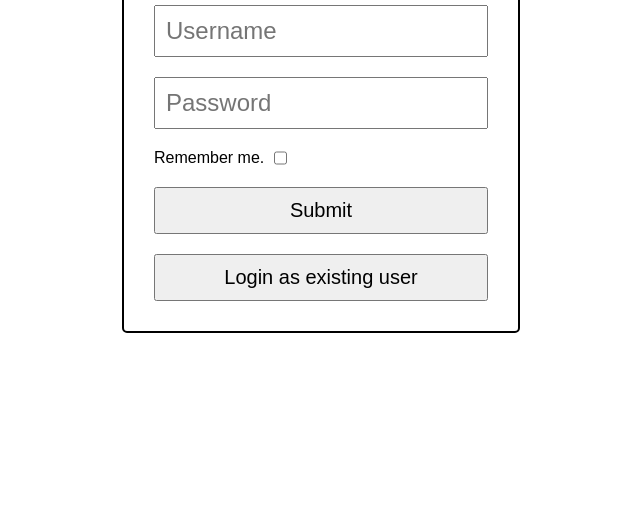
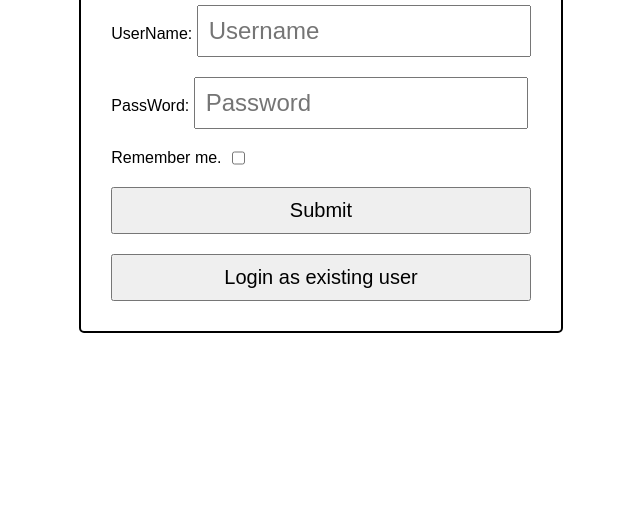
Before and after one commit to acciojob/remember-me-login-form-himaanshusingh, a website: page main.html in a window 1280 px wide. Shown: the part 276-800 px from the top of the page, without its empty margins (319-959 px from the left). Drawn offline with Linux system fonts and the light colour scheme.

Commit message:
created a submission

```diff
--- a/main.html
+++ b/main.html
@@ -7,14 +7,20 @@
     <!-- the entire body must be written by student -->
     <form>
       <h1>Login Form</h1>
-      <input type="text" placeholder="Username" id="username" />
-      <input type="password" placeholder="Password" id="password" />
+      <div class="username-block">
+        <label for="username">UserName: </label>
+        <input type="text" placeholder="Username" id="username" />
+      </div>
+      <div class="password-block">
+        <label for="password">PassWord: </label>
+        <input type="password" placeholder="Password" id="password" />
+      </div>
       <div class="remember-me">
         <label for="checkbox">Remember me.</label>
         <input type="checkbox" id="checkbox" />
       </div>
-      <button type="submit" id="submit">Submit</button>
-      <button id="existing">Login as existing user</button>
+      <input class="btn" type="button" id="submit" value="Submit"></input>
+      <input class="btn" type="button" id="existing" value="Login as existing user"></input>
     </form>
     <script type="text/javascript" src="./script.js"></script>
   </body>
--- a/styles.css
+++ b/styles.css
@@ -1,4 +1,3 @@
-/*  your css code here. If applicable */
 * {
   margin: 0;
   padding: 0;
@@ -31,10 +30,10 @@ input {
   place-content: flex-start;
   gap: 10px;
 }
-label {
+label[for="checkbox"] {
   cursor: pointer;
 }
-button {
+.btn {
   font-size: 20px;
   padding: 10px;
   cursor: pointer;
```
